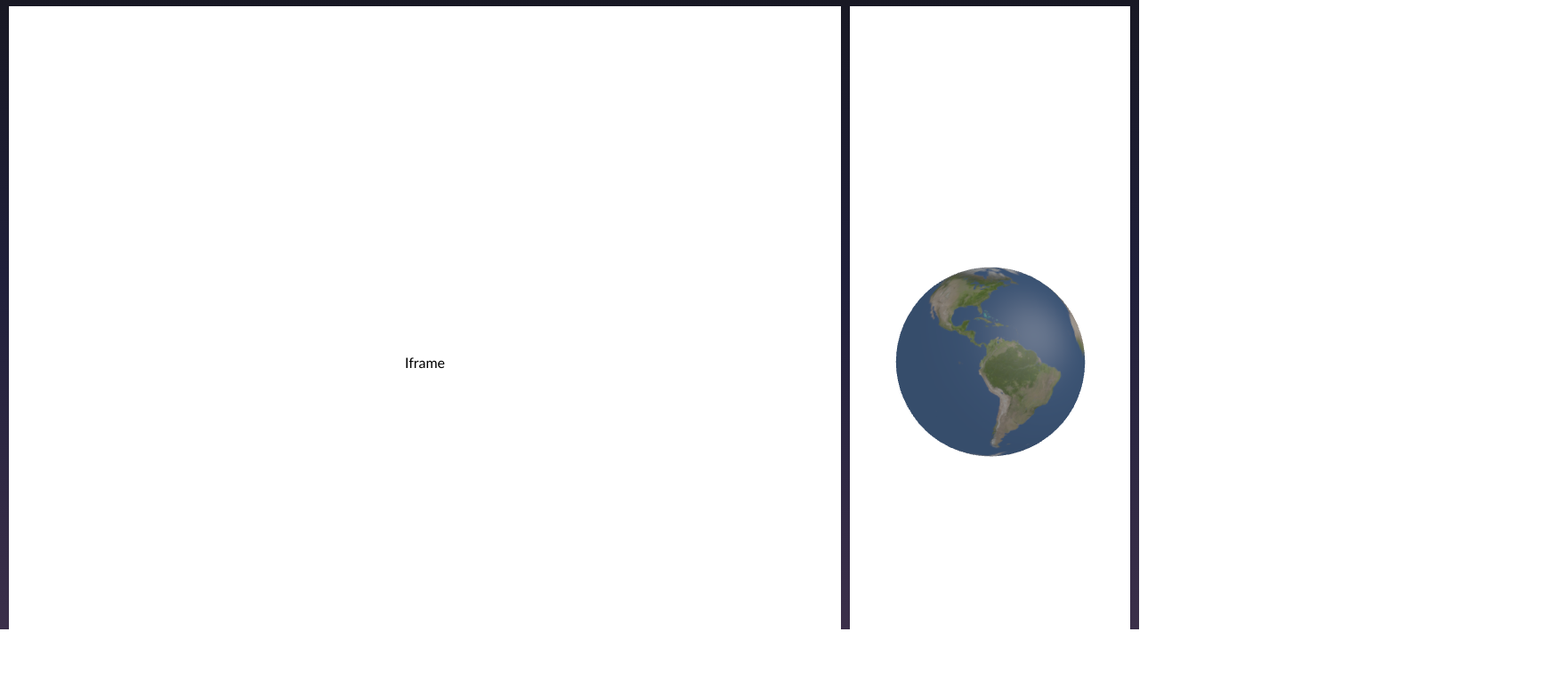
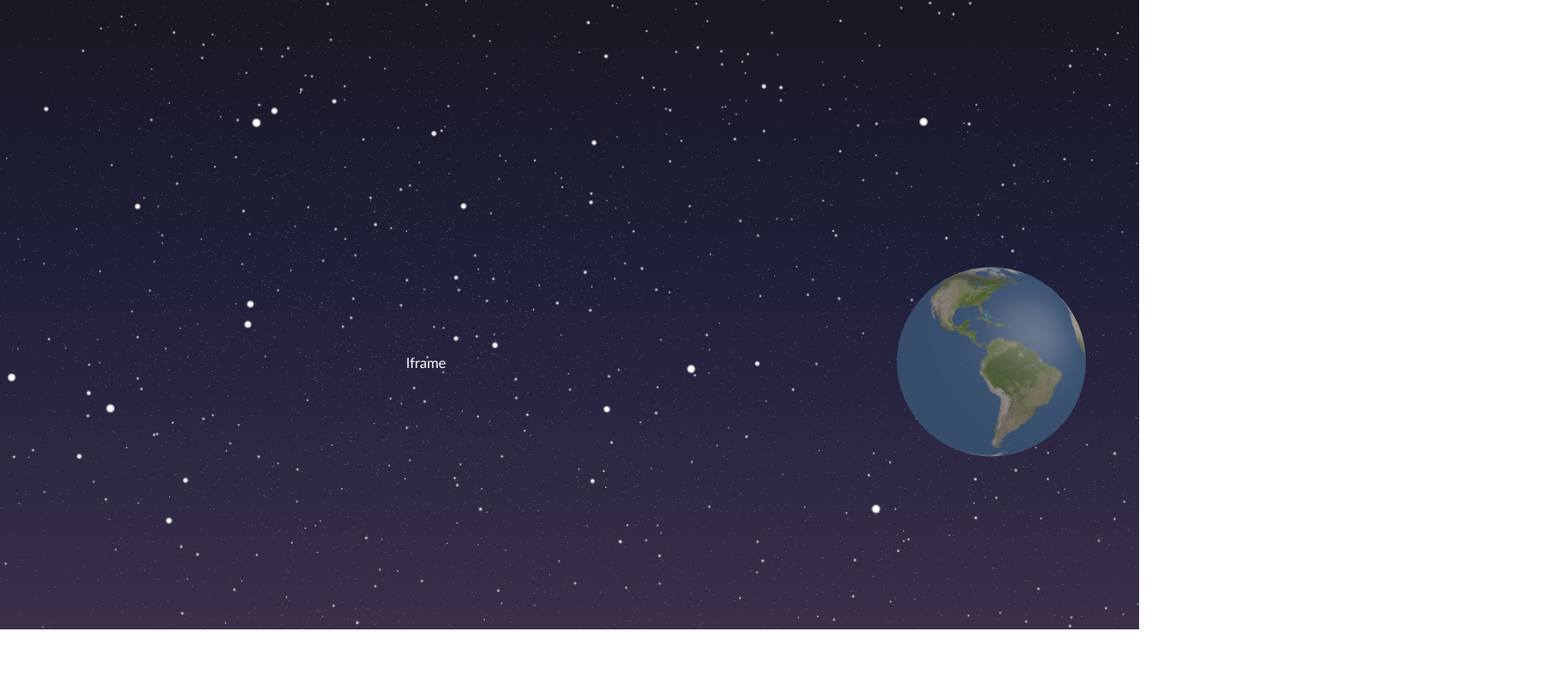
Before and after one commit to Maxeuh/nuit-de-l-info-2023, a plain HTML site: page index.html in a window 1280 px wide. Shown: the part 92-875 px from the top of the page at 89% size, 1753 px wide, since content can reach past the window. Drawn offline with nearby package versions, Linux system fonts and the light colour scheme; animation ran at ten frames a second.

Commit message:
Mise à jour CSS

```diff
--- a/css/general.css
+++ b/css/general.css
@@ -20,7 +20,6 @@ body {
     display: flex;
     flex-direction: column;
     margin: 0;
-    overflow: hidden;
     font-family:'Gill Sans', 'Gill Sans MT', Calibri, 'Trebuchet MS', sans-serif;
 }
 
@@ -108,7 +107,7 @@ footer:hover ~ .background {
 	pointer-events: none;
 	width: 100vw;
 	height: 100vh;
-	background-image: /* url("../src/space.gif"), */ var(--background);
+	background-image: url("../src/star.png"), var(--background);
     background-size: cover;
     background-position: center;
     background-repeat: no-repeat;
--- a/css/index.css
+++ b/css/index.css
@@ -1,25 +1,23 @@
 div.content {
     display: flex;
-    height: 100%;
+    max-height: 100vh;
     margin: 0 10px;
     gap: 10px;
 }
 
 div.jeu {
-    background-color: #FFFFFF;
     width: 75%;
     height: 100%;
 }
 
 div.score {
-    background-color: #FFFFFF;
     width: 25%;
     height: 100%;
+    overflow: hidden;
 }
 
 /* A RETIRER */
 div.jeu, div.score {
-    color: #000000;
     display: flex;
     justify-content: center;
     align-items: center;
```
